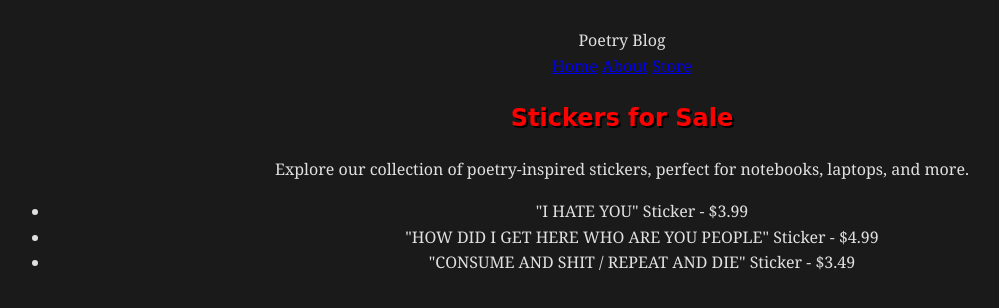
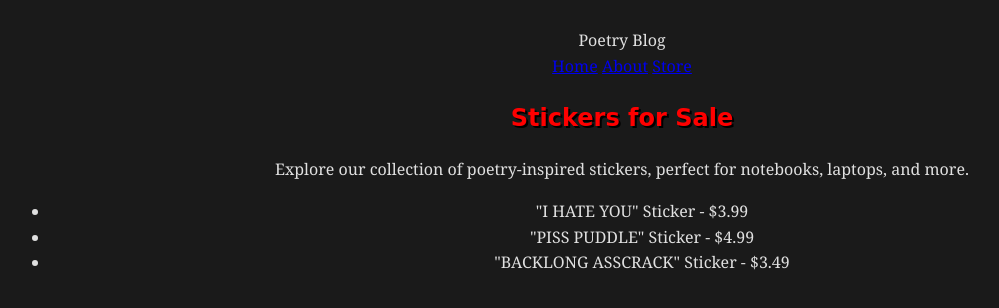
Before and after one commit to walley1/i-hate-poetry, a plain HTML site: page store.html in a window 1280 px wide. Shown: the whole page, without its empty margins (18-1017 px from the left). Drawn offline with Linux system fonts and the light colour scheme.

Commit message:
Update store.html

```diff
--- a/store.html
+++ b/store.html
@@ -20,8 +20,8 @@
         <p>Explore our collection of poetry-inspired stickers, perfect for notebooks, laptops, and more.</p>
         <ul>
             <li>"I HATE YOU" Sticker - $3.99</li>
-            <li>"HOW DID I GET HERE WHO ARE YOU PEOPLE" Sticker - $4.99</li>
-            <li>"CONSUME AND SHIT / REPEAT AND DIE" Sticker - $3.49</li>
+            <li>"PISS PUDDLE" Sticker - $4.99</li>
+            <li>"BACKLONG ASSCRACK" Sticker - $3.49</li>
         </ul>
     </section>
 </body>
```
